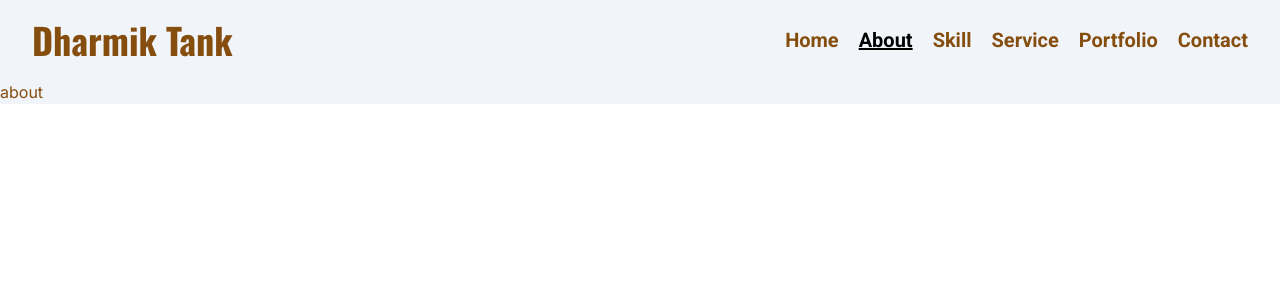
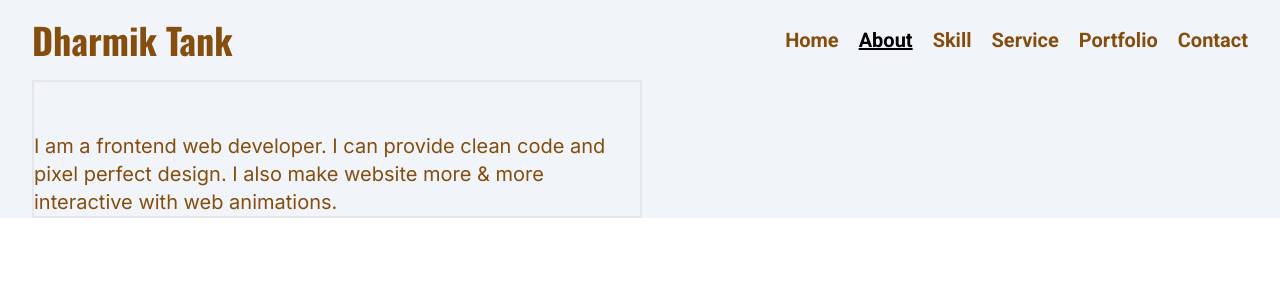
Before and after one commit to dharmik-tank-84/portfolio, a Next.js app: page /about in a window 1280 px wide. Shown: the top 300 px of the page. Built offline with nearby package versions, Linux system fonts and the light colour scheme.

Commit message:
about page

```diff
--- a/src/app/about/page.js
+++ b/src/app/about/page.js
@@ -1,7 +1,16 @@
 const page = () => {
   return (
     <>
-      <p>about</p>
+      <div className="flex px-8">
+        <div className="border-2 flex-1 pt-[50px]">
+          <p className="text-xl">
+            I am a frontend web developer. I can provide clean code and pixel
+            perfect design. I also make website more & more interactive with web
+            animations.
+          </p>
+        </div>
+        <div className="flex-1"></div>
+      </div>
     </>
   );
 };
```
